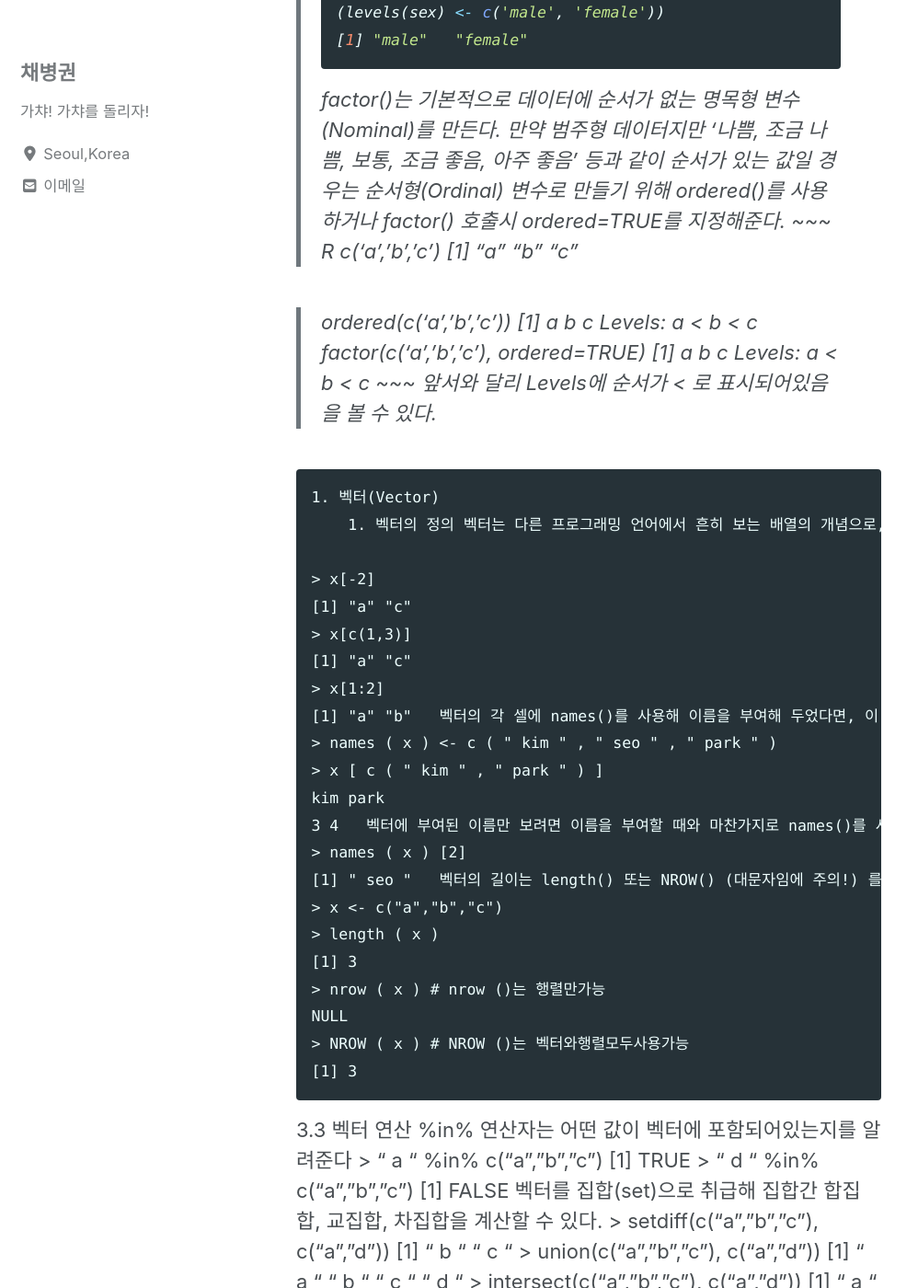
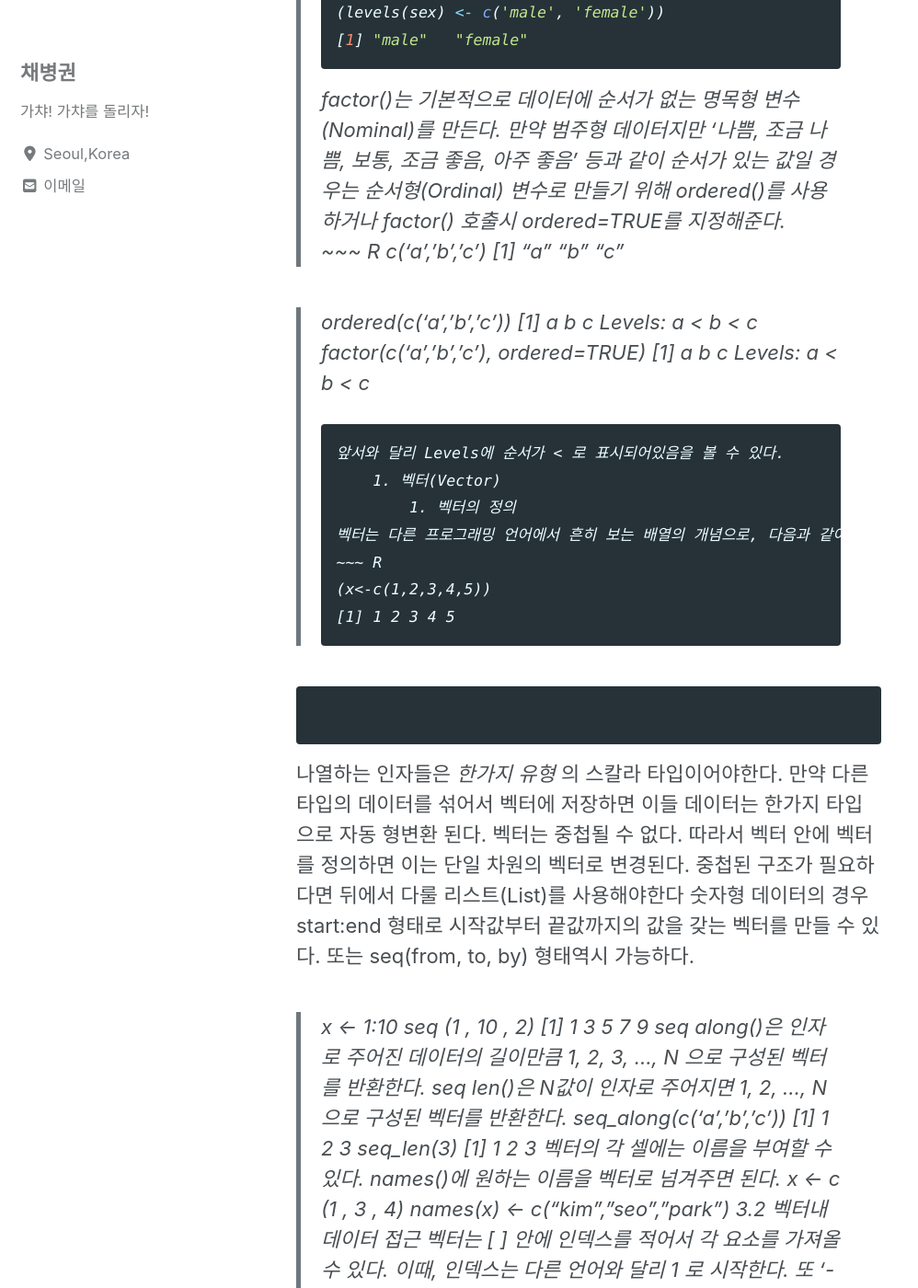
Before and after one commit to ByeongGwonChae/mynotebook, a Jekyll site: the page built from _posts/2020-01-01-R-first-note.md, in a window 1280 px wide and 1400 px high, scrolled down 3594 px. Shown: the whole window at 92% size, without its empty margins (0-998 px from the left). Built offline with Jekyll 4.4.1, drawn with Linux system fonts in a browser that asks for light colours; cached includes are drawn as plain includes; nearby versions of some CDN libraries; some of the changed text lies outside the part shown.

Commit message:
Update 2020-01-01-R-first-note.md

```diff
--- a/_posts/2020-01-01-R-first-note.md
+++ b/_posts/2020-01-01-R-first-note.md
@@ -86,15 +86,20 @@ Levels: a < b < c
 Levels: a < b < c
 ~~~
 앞서와 달리 Levels에 순서가 < 로 표시되어있음을 볼 수 있다.
-
     1. 벡터(Vector)
         1. 벡터의 정의
 벡터는 다른 프로그래밍 언어에서 흔히 보는 배열의 개념으로, 다음과 같이 c() 안에 원하는 인자들을 나열하여 정의한다.
-  > x <- c (1 , 2 , 3 , 4 , 5)
-나열하는 인자들은 한가지 유형의 스칼라 타입이어야한다. 만약 다른 타입의 데이터를 섞어서 벡터에 저장하면 이들 데이터는 한가지 타입으로 자동 형변환 된다.
+~~~ R
+> (x<-c(1,2,3,4,5))
+[1] 1 2 3 4 5
+~~~
+
+~~~ R
+
+~~~
+나열하는 인자들은 _한가지 유형_ 의 스칼라 타입이어야한다. 만약 다른 타입의 데이터를 섞어서 벡터에 저장하면 이들 데이터는 한가지 타입으로 자동 형변환 된다.
 벡터는 중첩될 수 없다. 따라서 벡터 안에 벡터를 정의하면 이는 단일 차원의 벡터로 변경된다. 중첩된 구조가 필요하다면 뒤에서 다룰 리스트(List)를 사용해야한다
-숫자형 데이터의 경우 start:end 형태로 시작값부터 끝값까지의 값을 갖는 벡터를 만들 수
-있다. 또는 seq(from, to, by) 형태역시 가능하다.
+숫자형 데이터의 경우 start:end 형태로 시작값부터 끝값까지의 값을 갖는 벡터를 만들 수 있다. 또는 seq(from, to, by) 형태역시 가능하다.
   > x <- 1:10
   > seq (1 , 10 , 2)
   [1] 1 3 5 7 9
```
